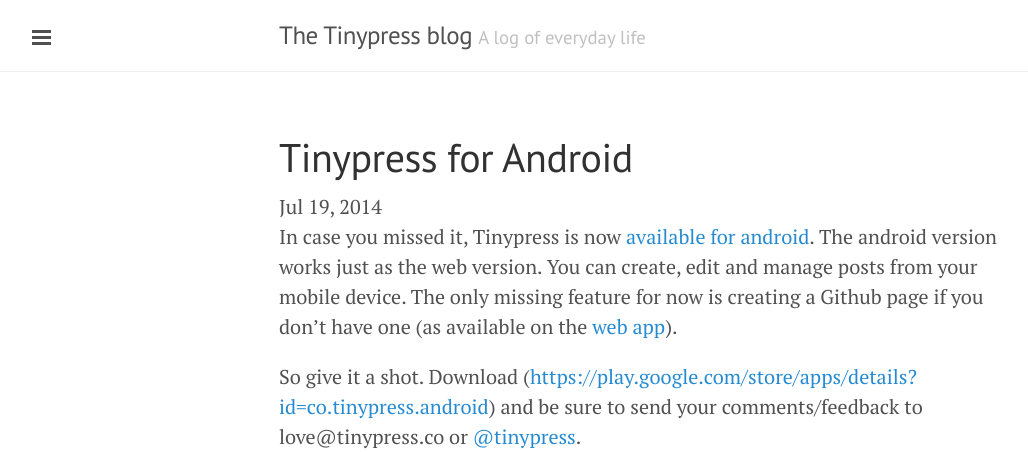
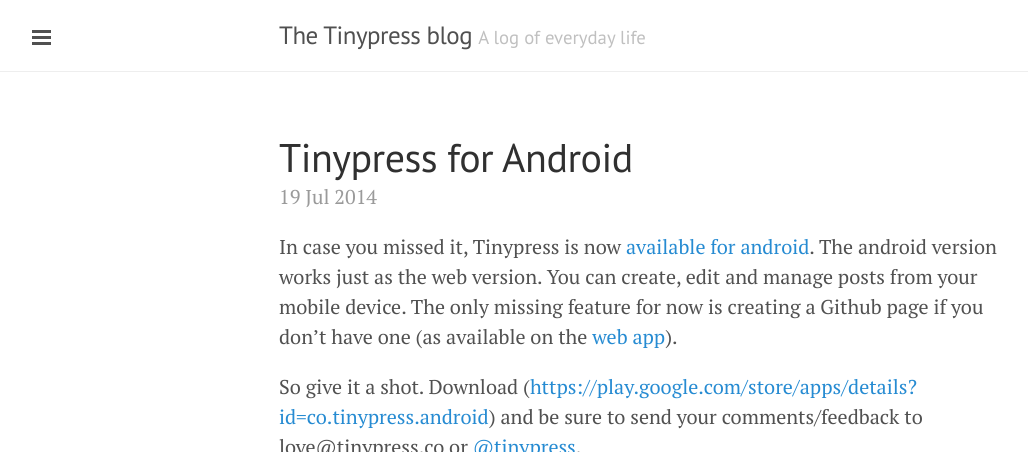
Before and after one commit to rodoviario/tinypressco.github.io, a Jekyll site: the page built from _posts/2014-07-19-tinypress-for-android.markdown, in a window 1280 px wide, cut to the strip 0-452 px from the top of the page. Shown: the whole strip, without its empty margins (1-1029 px from the left). Built offline with Jekyll 4.4.1, drawn with Linux system fonts in a browser that asks for light colours; some of the changed text lies outside the part shown.

Commit message:
Theme change via tinypress.co

```diff
--- a/_layouts/post.html
+++ b/_layouts/post.html
@@ -1,11 +1,25 @@
 ---
 layout: default
 ---
-<div class="post-header mb2">
-  <h1 class="py2">{{ page.title }}</h1>
-  <span class="post-meta">{{ page.date | date: "%b %-d, %Y" }}</span>
+
+<div class="post">
+  <h1 class="post-title">{{ page.title }}</h1>
+  <span class="post-date">{{ page.date | date_to_string }}</span>
+  {{ content }}
 </div>
 
-<article class="post-content">
-  {{ content }}
-</article>
+<div class="related">
+  <h2>Related Posts</h2>
+  <ul class="related-posts">
+    {% for post in site.related_posts limit:3 %}
+      <li>
+        <h3>
+          <a href="{{ post.url }}">
+            {{ post.title }}
+            <small>{{ post.date | date_to_string }}</small>
+          </a>
+        </h3>
+      </li>
+    {% endfor %}
+  </ul>
+</div>
```
